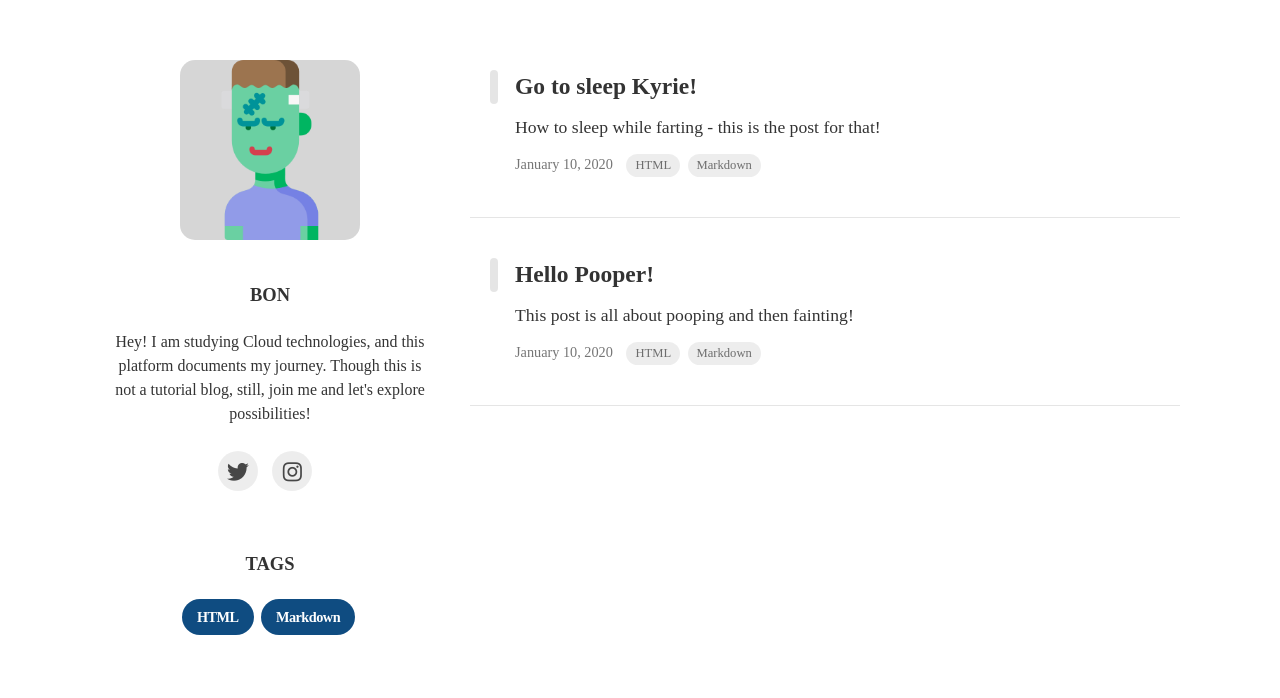
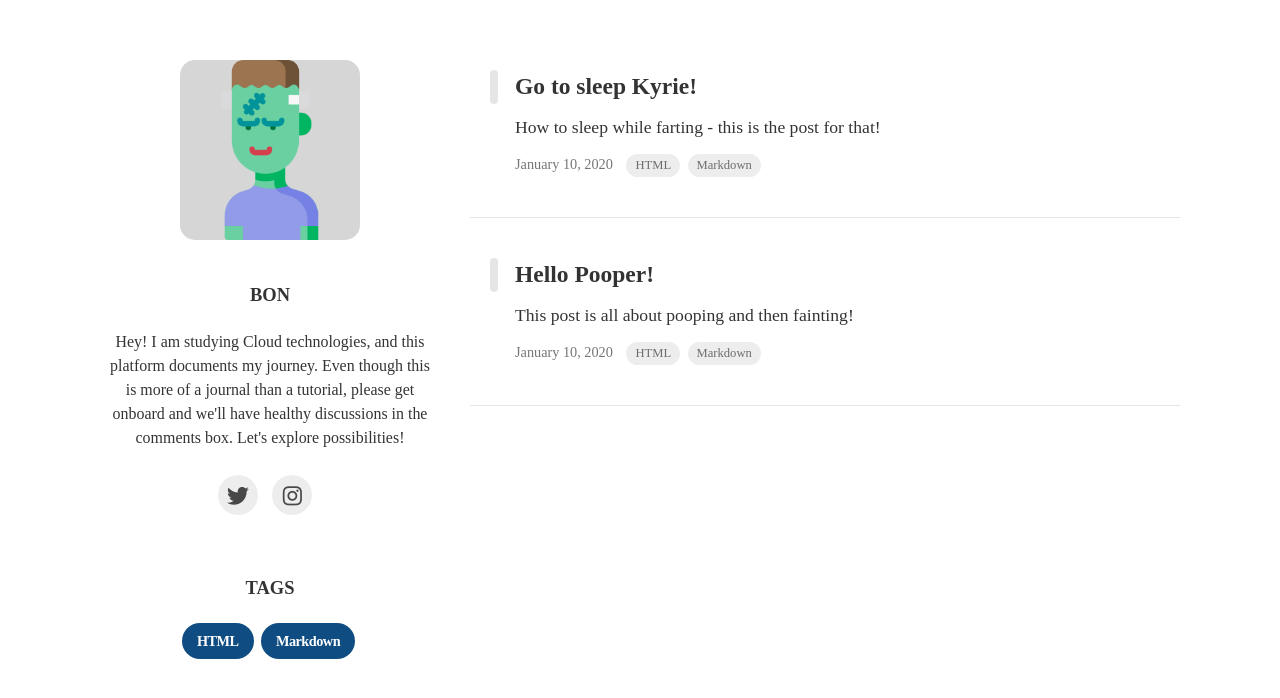
Before and after one commit to bonasfvck/blog, a Jekyll site: the page built from index.html, in a window 1280 px wide. Shown: the top 698 px of the page. Built offline with Jekyll 4.4.1, drawn with Linux system fonts in a browser that asks for light colours; nearby versions of some CDN libraries; some web fonts are replaced; the list of posts is cut into pages by our own code.

Commit message:
Update _config.yml

```diff
--- a/_config.yml
+++ b/_config.yml
@@ -11,7 +11,7 @@
   profile :
     image : assets/img/frankestein.png
     username : Bon
-    description : Hey! I am studying Cloud technologies, and this platform documents my journey. Though this is not a tutorial blog, still, join me and let's explore possibilities!
+    description : Hey! I am studying Cloud technologies, and this platform documents my journey. Even though this is more of a journal than a tutorial, please get onboard and we'll have healthy discussions in the comments box. Let's explore possibilities!
     experience :
       - start : 2014
         end : 2020
```
